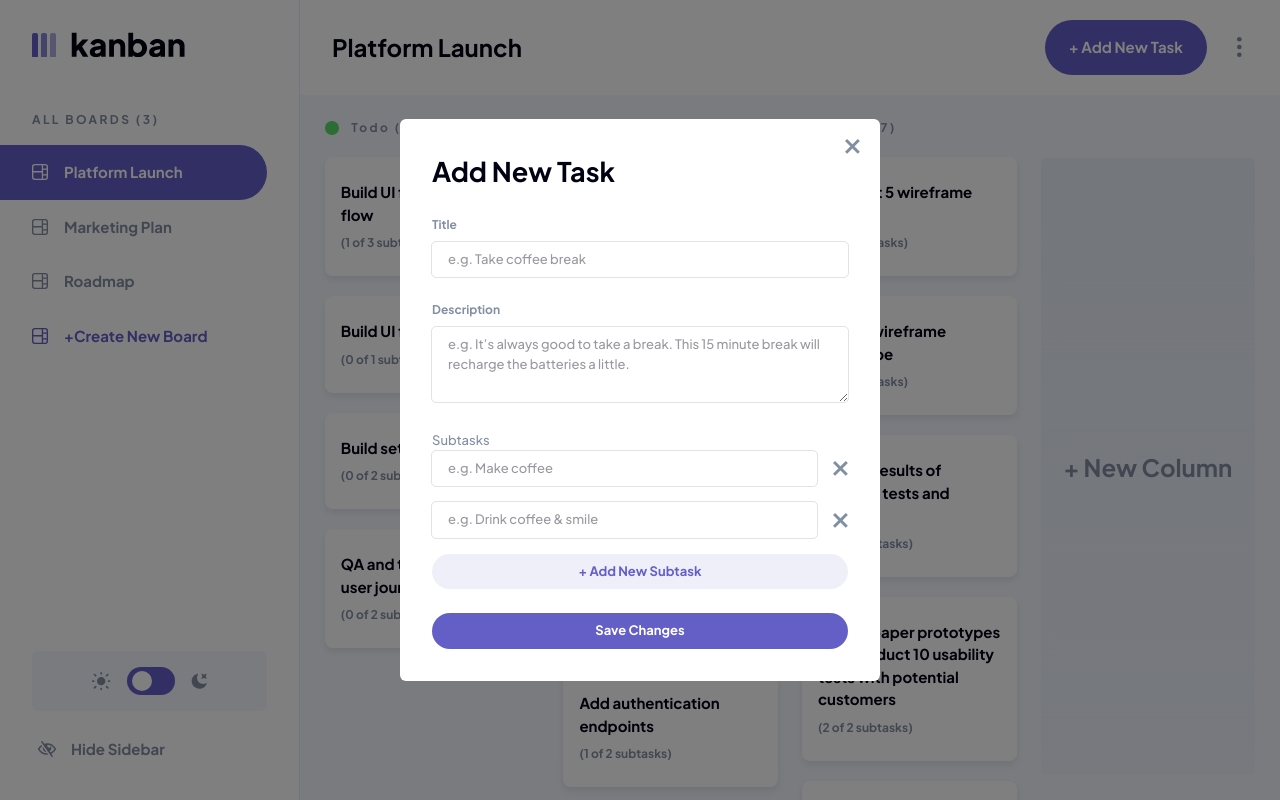
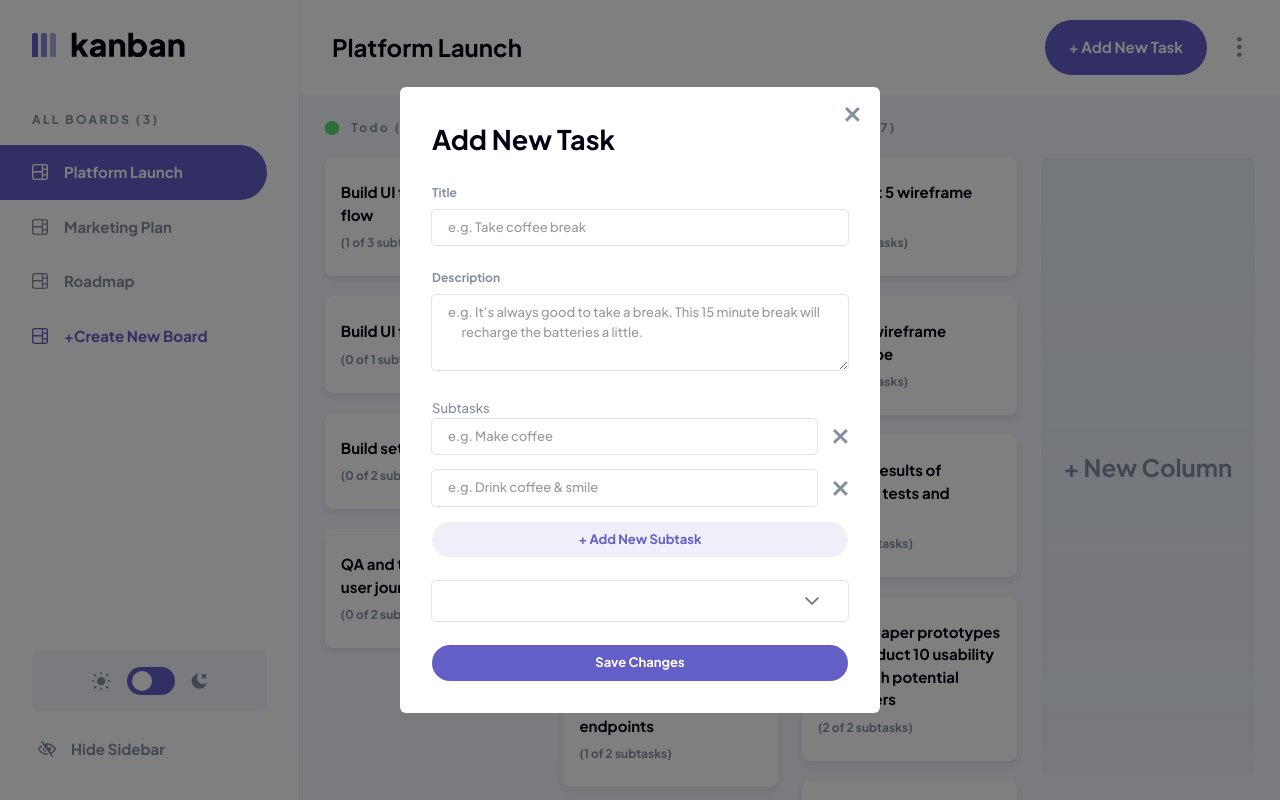
Before and after one commit to KoenCobra/VueKanban, a Vue app: page / in a window 1280 px wide. Both pictures are taken after a click on the button "+ Add New Task". Built offline with nearby package versions, Linux system fonts and the light colour scheme; a web font is replaced by a local one.

Commit message:
added onNewTaskSubmit

```diff
--- a/package.json
+++ b/package.json
@@ -14,7 +14,7 @@
   "dependencies": {
     "axios": "^1.5.0",
     "pinia": "^2.1.6",
-    "primevue": "^3.32.2",
+    "primevue": "^3.34.1",
     "vee-validate": "^4.11.3",
     "vue": "^3.3.4",
     "vue-router": "^4.2.4",
--- a/src/assets/sass/form.scss
+++ b/src/assets/sass/form.scss
@@ -33,7 +33,8 @@
   }
 }
 input,
-textarea {
+textarea,
+.p-dropdown {
   width: 100%;
   border-radius: 4px;
   border: 0;
@@ -47,6 +48,15 @@ textarea {
   &:focus-within {
     outline: 1px solid rgba(130, 143, 163, 0.25);
   }
+}
+
+.p-dropdown {
+  padding: 0.5rem 0.75rem;
+  border: 0 !important;
+}
+
+.p-inputtext {
+  padding: 0 !important;
 }
 
 ::placeholder {
--- a/src/components/navbar.vue
+++ b/src/components/navbar.vue
@@ -87,7 +87,7 @@
 
       <GenericInput
         placeholder="e.g. It’s always good to take a break. This 15 minute break will
-recharge the batteries a little."
+      recharge the batteries a little."
         label="Description"
         name="description"
         :is-text-area="true"
@@ -105,6 +105,11 @@ recharge the batteries a little."
           + Add New Subtask
         </button>
       </div>
+      <Dropdown
+        v-model="selectedStatus"
+        :options="boardStore.selectedBoard?.columns"
+        optionLabel="name"
+      />
       <button class="submit-btn" type="submit">Save Changes</button>
     </Form>
   </GenericDialog>
@@ -118,12 +123,14 @@ import * as Yup from 'yup'
 import { Form } from 'vee-validate'
 import GenericInput from './generic-input.vue'
 import type { Task } from '@/interfaces/task'
+import Dropdown from 'primevue/dropdown'
 
 const isCrudDropdownVisble = ref(false)
 const isDeleteBoardConfirmationVisible = ref(false)
 const isNewTaskVisible = ref(false)
 const dropdownToggleBtn = ref()
 const boardStore = useBoardStore()
+const selectedStatus = ref()
 
 const task = ref<Task>({
   subtasks: [
@@ -169,7 +176,18 @@ const onSubmit = (values: any) => {
 }
 
 const onNewTaskSubmit = (values: any) => {
-  console.log(values)
+  const column = boardStore.selectedBoard?.columns.find(
+    (c) => c.name?.toLowerCase() === selectedStatus.value.name.toLowerCase()
+  )
+
+  const createdTask: Task = {
+    subtasks: task.value.subtasks,
+    description: values.description,
+    title: values.title
+  }
+
+  column?.tasks?.push(createdTask)
+  isNewTaskVisible.value = false
 }
 
 const deleteBoard = () => {
```
Also changed, not shown: 1 other file (tests, documents, lock files or other folders).
